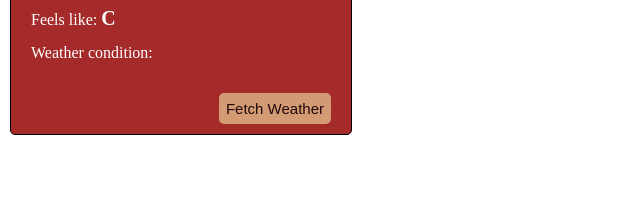
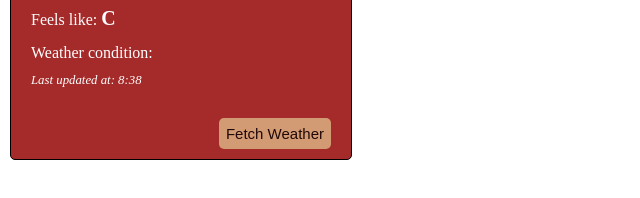
Before and after one commit to vdmklchv/Chisinau_weather_widget, a plain HTML site: page index.html in a window 1280 px wide. Shown: the part 84-282 px from the top of the page, without its empty margins (0-640 px from the left). Drawn offline with Linux system fonts and the light colour scheme; no server answers.

Commit message:
Added 'last updated' time

```diff
--- a/app.js
+++ b/app.js
@@ -2,6 +2,7 @@ const data = document.querySelector('.data');
 const feelslike = document.querySelector('.feelslike');
 const condition = document.querySelector('.condition');
 const button = document.querySelector('.fetch_weather');
+const timeInfo = document.querySelector('#time');
 
 
 
@@ -12,10 +13,13 @@ function fetchWeather()   {
         feelslike.innerText = result.list[0].main.feels_like.toFixed(1);
         condition.innerText = result.list[0].weather[0].description;
     });
-
+    const hours = new Date().getHours();
+    const minutes = new Date().getMinutes();
+    timeInfo.innerText = `Last updated at: ${hours}:${minutes}`
 };
 
-fetchWeather();
+
+    fetchWeather();
 
 button.addEventListener('click', () => {
     fetchWeather();
--- a/index.html
+++ b/index.html
@@ -13,6 +13,7 @@
         <p>Current temperature: <span class='data'></span> <span>C</span></p>
         <p>Feels like: <span class="feelslike"></span> <span>C</span></p>
         <p>Weather condition: <span class="condition"></span></p>
+        <p id=time></p>
     </div>
     <button class='fetch_weather'>Fetch Weather</button>
     <script src="app.js"></script>
--- a/style.css
+++ b/style.css
@@ -39,3 +39,8 @@ button.fetch_weather  {
     background: green;
     color: white;
 }
+
+#time   {
+    font-style: italic;
+    font-size: 0.8em;
+}
```
